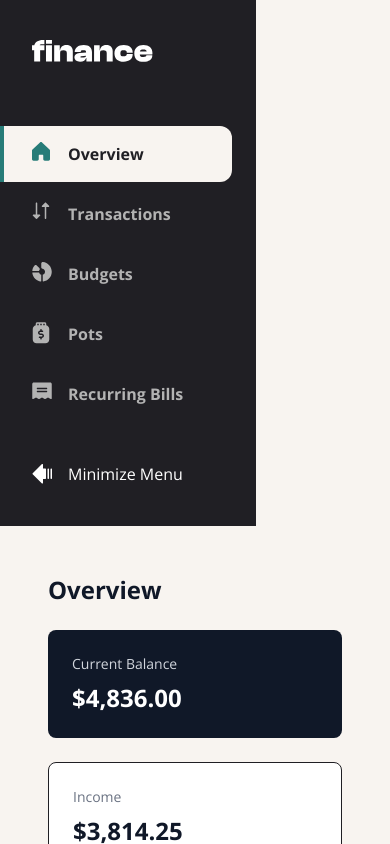
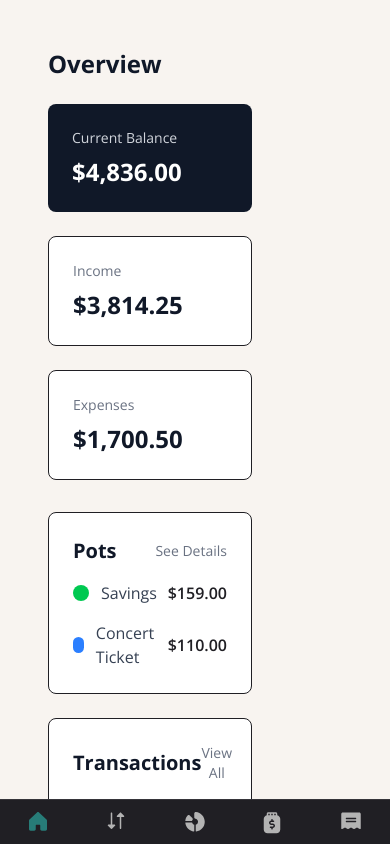
Before and after one commit to tryea/frontend-mentor-personal-finance-app, a Next.js app: page / in a window 390 px wide. Shown: the top 844 px of the page. Built offline with nearby package versions, Linux system fonts and the light colour scheme.

Commit message:
feat(layout): add mobile bottom navigation and improve sidebar transitions
- Add BottomNav component for mobile view
- Refactor sidebar transitions for smoother animation
- Adjust layout padding to accommodate bottom navigation

```diff
--- a/src/app/(dashboard)/layout.tsx
+++ b/src/app/(dashboard)/layout.tsx
@@ -6,20 +6,23 @@ import {
   SidebarProvider,
   useSidebar,
 } from "@/src/shared/contexts/SidebarContext";
+import BottomNav from "@/src/shared/ui/layout/BottomNav";
 
 function DashboardContent({ children }: { children: React.ReactNode }) {
   const { isMinimized } = useSidebar();
 
   return (
     <div
-      className={`min-h-dvh grid ${
-        isMinimized ? "md:grid-cols-[80px_1fr]" : "md:grid-cols-[300px_1fr]"
-      }`}
+      className={`min-h-dvh grid transition-[grid-template-columns] duration-200 ease-out`}
+      style={{
+        gridTemplateColumns: isMinimized ? "80px 1fr" : "300px 1fr",
+      }}
     >
-      <aside className="w-full">
+      <aside className="w-full hidden md:block">
         <Sidebar />
       </aside>
-      <main className="p-6">{children}</main>
+      <main className="p-6 pb-20 md:pb-6">{children}</main>
+      <BottomNav />
     </div>
   );
 }
--- /dev/null
+++ b/src/shared/ui/layout/BottomNav.tsx
@@ -0,0 +1,42 @@
+"use client";
+
+import React from "react";
+import Link from "next/link";
+import { usePathname } from "next/navigation";
+import { NAVIGATION_MENU_ITEMS } from "@/src/shared/constants/navigation";
+import type { MenuItem } from "@/src/shared/types/navigation";
+
+export default function BottomNav() {
+  const pathname = usePathname();
+
+  return (
+    <nav className="fixed bottom-0 left-0 right-0 z-50 md:hidden bg-[var(--ds-sidebar-bg)] text-white border-t border-[color-mix(in_srgb,var(--ds-sidebar-bg),white_10%)]">
+      <ul className="grid grid-cols-5">
+        {NAVIGATION_MENU_ITEMS.map((item: MenuItem) => {
+          const active = item.href ? pathname === item.href : false;
+          return (
+            <li key={item.id}>
+              {item.href ? (
+                <Link
+                  href={item.href}
+                  className={`flex flex-col items-center justify-center py-3 gap-1 text-xs ${
+                    active ? "text-[#277c78]" : "text-(--ds-grey-300)"
+                  }`}
+                >
+                  <span className={`w-5 h-5 ${active ? "text-[#277c78]" : ""}`}>
+                    <item.icon />
+                  </span>
+                  <span className="sr-only sm:not-sr-only sm:text-[11px]">
+                    {item.label}
+                  </span>
+                </Link>
+              ) : (
+                <div className="py-3" />
+              )}
+            </li>
+          );
+        })}
+      </ul>
+    </nav>
+  );
+}
--- a/src/shared/ui/layout/Sidebar.tsx
+++ b/src/shared/ui/layout/Sidebar.tsx
@@ -29,15 +29,11 @@ function NavigationItem({ item, isMinimized }: NavigationItemProps) {
             : ""
         }`}
       >
-        <div
-          className={`w-5 h-5 transition-all duration-200 ${
-            active ? "text-[#277c78]" : ""
-          }`}
-        >
+        <div className={`w-5 h-5 ${active ? "text-[#277c78]" : ""}`}>
           <Icon className="" />
         </div>
         <span
-          className={`text-preset-3 transition-opacity duration-300 ${
+          className={`text-preset-3 transition-opacity duration-200 ${
             isMinimized ? "opacity-0 hidden" : "opacity-100"
           }`}
         >
@@ -72,7 +68,7 @@ export default function Sidebar() {
           alt="Finance App Logo"
           width={isMinimized ? 12.48 : 121.45}
           height={isMinimized ? 21.44 : 21.76}
-          className="transition-all duration-300"
+          className=""
         />
       </div>
 
@@ -101,10 +97,10 @@ export default function Sidebar() {
           height={20}
           className={`mr-4 filter brightness-0 invert ${
             isMinimized ? "rotate-180" : ""
-          }`}
+          } transition-transform duration-200`}
         />
         <span
-          className={`transition-opacity duration-300 ${
+          className={`transition-opacity duration-200 ${
             isMinimized ? "opacity-0 hidden" : "opacity-100"
           }`}
         >
```
